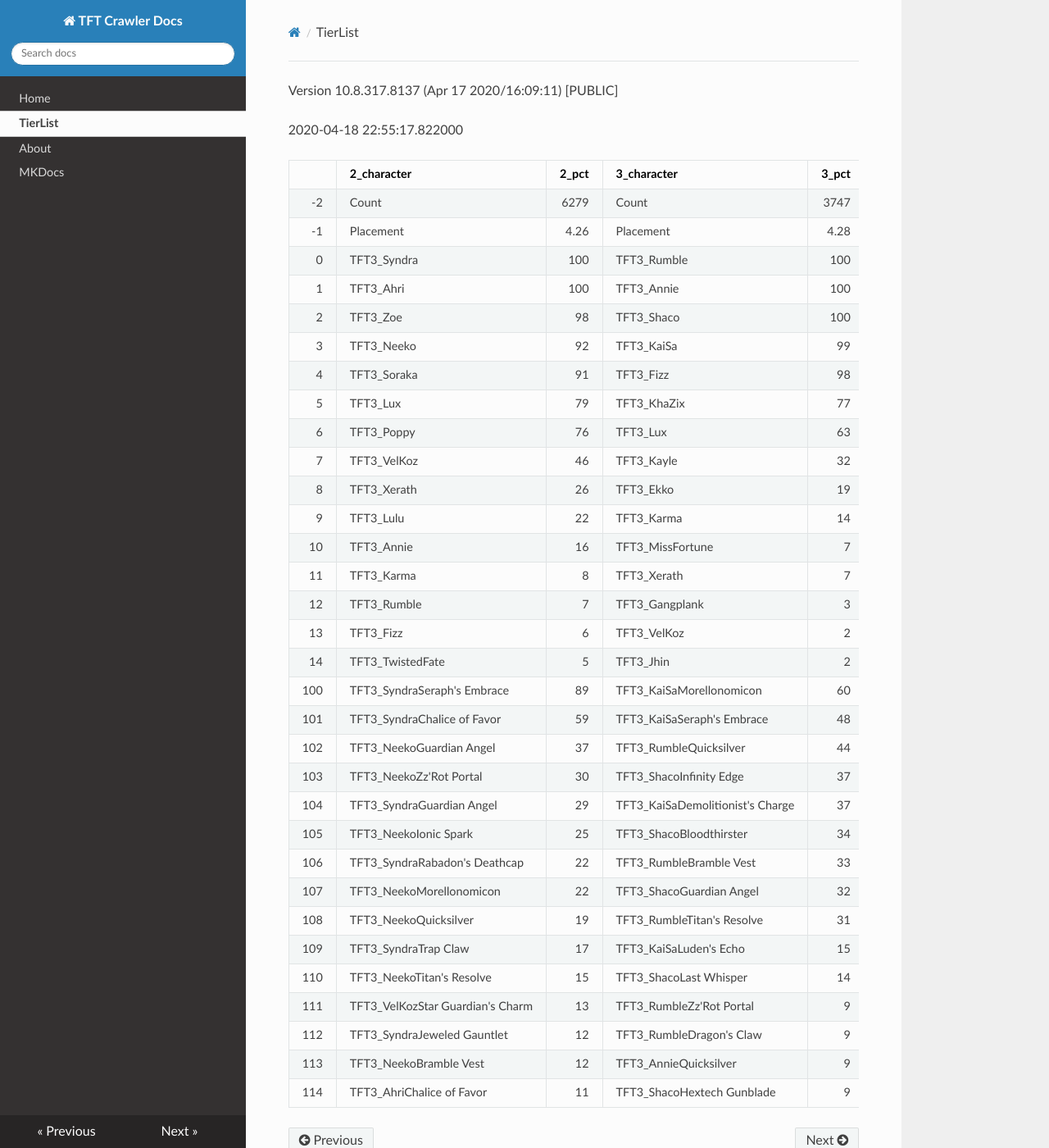
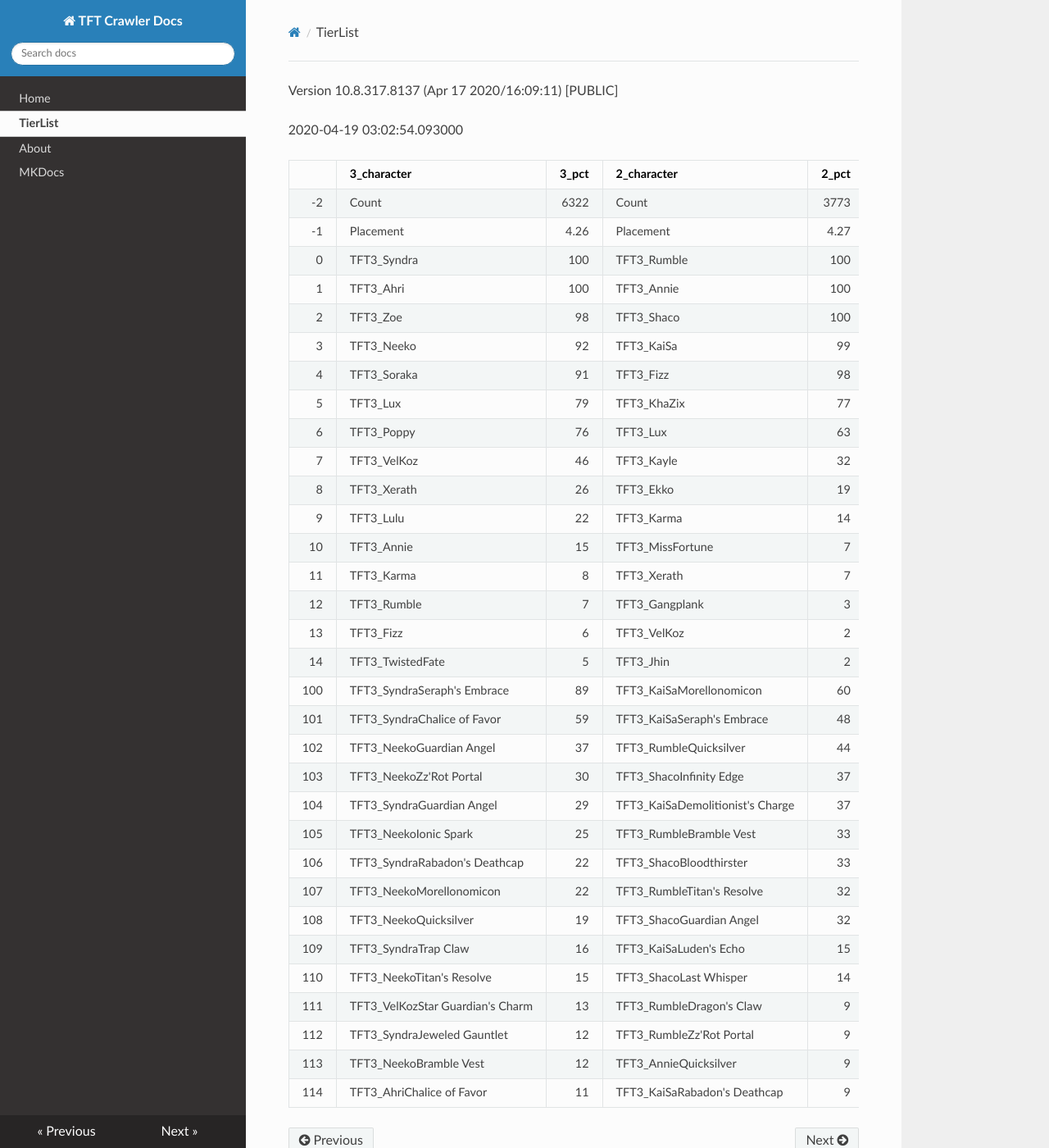
Before and after one commit to JamesYouL2/TFT-Crawler, an MkDocs documentation site: the page built from docs/tierlist.md, in a window 1280 px wide and 1400 px high. Shown: the whole window at 82% size. Built offline with MkDocs 1.6.1, drawn with Linux system fonts in a browser that asks for light colours; nearby versions of some CDN libraries.

Commit message:
Update tierlist.md

```diff
--- a/docs/tierlist.md
+++ b/docs/tierlist.md
@@ -1,38 +1,38 @@
 Version 10.8.317.8137 (Apr 17 2020/16:09:11) [PUBLIC] <Releases/10.8>
 
-2020-04-18 22:55:17.822000
+2020-04-19 03:02:54.093000
 
-|     | 2_character                      |   2_pct | 3_character                      |   3_pct | 4_character                        |   4_pct | 1_character                    |   1_pct | 5_character                      |    5_pct |
+|     | 3_character                      |   3_pct | 2_character                      |   2_pct | 4_character                        |   4_pct | 1_character                    |   1_pct | 5_character                      |    5_pct |
 |----:|:---------------------------------|--------:|:---------------------------------|--------:|:-----------------------------------|--------:|:-------------------------------|--------:|:---------------------------------|---------:|
-|  -2 | Count                            | 6279    | Count                            | 3747    | Count                              | 5351    | Count                          | 9108    | Count                            | 11544    |
-|  -1 | Placement                        |    4.26 | Placement                        |    4.28 | Placement                          |    4.44 | Placement                      |    4.52 | Placement                        |     4.62 |
-|   0 | TFT3_Syndra                      |  100    | TFT3_Rumble                      |  100    | TFT3_Blitzcrank                    |  100    | TFT3_Karma                     |   88    | TFT3_Irelia                      |    66    |
-|   1 | TFT3_Ahri                        |  100    | TFT3_Annie                       |  100    | TFT3_ChoGath                       |   99    | TFT3_Jhin                      |   80    | TFT3_Shen                        |    65    |
-|   2 | TFT3_Zoe                         |   98    | TFT3_Shaco                       |  100    | TFT3_Vi                            |   99    | TFT3_Ashe                      |   79    | TFT3_Kayle                       |    64    |
-|   3 | TFT3_Neeko                       |   92    | TFT3_KaiSa                       |   99    | TFT3_Malphite                      |   98    | TFT3_Mordekaiser               |   78    | TFT3_Thresh                      |    53    |
-|   4 | TFT3_Soraka                      |   91    | TFT3_Fizz                        |   98    | TFT3_Jinx                          |   83    | TFT3_Lux                       |   60    | TFT3_Vi                          |    49    |
-|   5 | TFT3_Lux                         |   79    | TFT3_KhaZix                      |   77    | TFT3_Ezreal                        |   82    | TFT3_Shaco                     |   57    | TFT3_MissFortune                 |    47    |
-|   6 | TFT3_Poppy                       |   76    | TFT3_Lux                         |   63    | TFT3_MissFortune                   |   67    | TFT3_Lulu                      |   56    | TFT3_Kassadin                    |    45    |
-|   7 | TFT3_VelKoz                      |   46    | TFT3_Kayle                       |   32    | TFT3_Graves                        |   57    | TFT3_JarvanIV                  |   48    | TFT3_Fiora                       |    45    |
-|   8 | TFT3_Xerath                      |   26    | TFT3_Ekko                        |   19    | TFT3_Lucian                        |   40    | TFT3_Xerath                    |   40    | TFT3_Lucian                      |    44    |
-|   9 | TFT3_Lulu                        |   22    | TFT3_Karma                       |   14    | TFT3_VelKoz                        |   17    | TFT3_WuKong                    |   28    | TFT3_Leona                       |    44    |
-|  10 | TFT3_Annie                       |   16    | TFT3_MissFortune                 |    7    | TFT3_KhaZix                        |   17    | TFT3_Jayce                     |   28    | TFT3_Ekko                        |    40    |
-|  11 | TFT3_Karma                       |    8    | TFT3_Xerath                      |    7    | TFT3_TwistedFate                   |   12    | TFT3_Kassadin                  |   23    | TFT3_Blitzcrank                  |    36    |
-|  12 | TFT3_Rumble                      |    7    | TFT3_Gangplank                   |    3    | TFT3_AurelionSol                   |   12    | TFT3_XinZhao                   |   17    | TFT3_Ezreal                      |    35    |
-|  13 | TFT3_Fizz                        |    6    | TFT3_VelKoz                      |    2    | TFT3_Kayle                         |    9    | TFT3_Rakan                     |   17    | TFT3_WuKong                      |    34    |
-|  14 | TFT3_TwistedFate                 |    5    | TFT3_Jhin                        |    2    | TFT3_Lulu                          |    6    | TFT3_Sona                      |   15    | TFT3_Xayah                       |    23    |
-| 100 | TFT3_SyndraSeraph's Embrace      |   89    | TFT3_KaiSaMorellonomicon         |   60    | TFT3_JinxGiant Slayer              |   60    | TFT3_ShacoGuardian Angel       |   36    | TFT3_IreliaInfinity Edge         |    41    |
-| 101 | TFT3_SyndraChalice of Favor      |   59    | TFT3_KaiSaSeraph's Embrace       |   48    | TFT3_JinxRed Buff                  |   51    | TFT3_JhinGuardian Angel        |   32    | TFT3_KayleGuinsoo's Rageblade    |    30    |
-| 102 | TFT3_NeekoGuardian Angel         |   37    | TFT3_RumbleQuicksilver           |   44    | TFT3_JinxGuardian Angel            |   31    | TFT3_JhinRunaan's Hurricane    |   31    | TFT3_LucianRed Buff              |    24    |
-| 103 | TFT3_NeekoZz'Rot Portal          |   30    | TFT3_ShacoInfinity Edge          |   37    | TFT3_MissFortuneSeraph's Embrace   |   18    | TFT3_ShacoBloodthirster        |   28    | TFT3_KayleGuardian Angel         |    23    |
-| 104 | TFT3_SyndraGuardian Angel        |   29    | TFT3_KaiSaDemolitionist's Charge |   37    | TFT3_ChoGathIonic Spark            |   17    | TFT3_JhinLast Whisper          |   28    | TFT3_IreliaLast Whisper          |    16    |
-| 105 | TFT3_NeekoIonic Spark            |   25    | TFT3_ShacoBloodthirster          |   34    | TFT3_JinxRunaan's Hurricane        |   14    | TFT3_JhinInfinity Edge         |   27    | TFT3_KayleRapid Firecannon       |    16    |
-| 106 | TFT3_SyndraRabadon's Deathcap    |   22    | TFT3_RumbleBramble Vest          |   33    | TFT3_VelKozSeraph's Embrace        |   14    | TFT3_JhinTrap Claw             |   14    | TFT3_IreliaGuardian Angel        |    16    |
-| 107 | TFT3_NeekoMorellonomicon         |   22    | TFT3_ShacoGuardian Angel         |   32    | TFT3_JinxTrap Claw                 |   13    | TFT3_ShacoInfinity Edge        |   13    | TFT3_MasterYiGuinsoo's Rageblade |    12    |
-| 108 | TFT3_NeekoQuicksilver            |   19    | TFT3_RumbleTitan's Resolve       |   31    | TFT3_BlitzcrankZephyr              |   12    | TFT3_MordekaiserMorellonomicon |   12    | TFT3_MasterYiQuicksilver         |    11    |
-| 109 | TFT3_SyndraTrap Claw             |   17    | TFT3_KaiSaLuden's Echo           |   15    | TFT3_ViIonic Spark                 |   12    | TFT3_XinZhaoBramble Vest       |   11    | TFT3_IreliaInfiltrator's Talons  |    11    |
-| 110 | TFT3_NeekoTitan's Resolve        |   15    | TFT3_ShacoLast Whisper           |   14    | TFT3_JinxLast Whisper              |   12    | TFT3_RakanSpear of Shojin      |   11    | TFT3_KayleHand Of Justice        |    10    |
-| 111 | TFT3_VelKozStar Guardian's Charm |   13    | TFT3_RumbleZz'Rot Portal         |    9    | TFT3_ChoGathMorellonomicon         |   12    | TFT3_XerathGuinsoo's Rageblade |   10    | TFT3_IreliaBloodthirster         |     8    |
-| 112 | TFT3_SyndraJeweled Gauntlet      |   12    | TFT3_RumbleDragon's Claw         |    9    | TFT3_MissFortuneQuicksilver        |   11    | TFT3_ShacoHextech Gunblade     |   10    | TFT3_IreliaSeraph's Embrace      |     8    |
-| 113 | TFT3_NeekoBramble Vest           |   12    | TFT3_AnnieQuicksilver            |    9    | TFT3_MissFortuneRabadon's Deathcap |   11    | TFT3_AsheDark Star's Heart     |    9    | TFT3_EkkoMorellonomicon          |     7    |
-| 114 | TFT3_AhriChalice of Favor        |   11    | TFT3_ShacoHextech Gunblade       |    9    | TFT3_LucianRed Buff                |   11    | TFT3_RakanMorellonomicon       |    9    | TFT3_ViIonic Spark               |     7    |
+|  -2 | Count                            | 6322    | Count                            | 3773    | Count                              | 5377    | Count                          | 7666    | Count                            | 11800    |
+|  -1 | Placement                        |    4.26 | Placement                        |    4.27 | Placement                          |    4.44 | Placement                      |    4.48 | Placement                        |     4.63 |
+|   0 | TFT3_Syndra                      |  100    | TFT3_Rumble                      |  100    | TFT3_Blitzcrank                    |  100    | TFT3_Mordekaiser               |   93    | TFT3_Irelia                      |    65    |
+|   1 | TFT3_Ahri                        |  100    | TFT3_Annie                       |  100    | TFT3_ChoGath                       |   99    | TFT3_Jhin                      |   93    | TFT3_Shen                        |    65    |
+|   2 | TFT3_Zoe                         |   98    | TFT3_Shaco                       |  100    | TFT3_Vi                            |   99    | TFT3_Karma                     |   93    | TFT3_Kayle                       |    64    |
+|   3 | TFT3_Neeko                       |   92    | TFT3_KaiSa                       |   99    | TFT3_Malphite                      |   98    | TFT3_Ashe                      |   88    | TFT3_Thresh                      |    53    |
+|   4 | TFT3_Soraka                      |   91    | TFT3_Fizz                        |   98    | TFT3_Jinx                          |   83    | TFT3_Lux                       |   71    | TFT3_Vi                          |    48    |
+|   5 | TFT3_Lux                         |   79    | TFT3_KhaZix                      |   77    | TFT3_Ezreal                        |   82    | TFT3_Shaco                     |   68    | TFT3_MissFortune                 |    47    |
+|   6 | TFT3_Poppy                       |   76    | TFT3_Lux                         |   63    | TFT3_MissFortune                   |   68    | TFT3_Lulu                      |   60    | TFT3_Kassadin                    |    45    |
+|   7 | TFT3_VelKoz                      |   46    | TFT3_Kayle                       |   32    | TFT3_Graves                        |   57    | TFT3_Xerath                    |   48    | TFT3_Fiora                       |    44    |
+|   8 | TFT3_Xerath                      |   26    | TFT3_Ekko                        |   19    | TFT3_Lucian                        |   41    | TFT3_JarvanIV                  |   40    | TFT3_Lucian                      |    44    |
+|   9 | TFT3_Lulu                        |   22    | TFT3_Karma                       |   14    | TFT3_VelKoz                        |   17    | TFT3_WuKong                    |   33    | TFT3_Leona                       |    43    |
+|  10 | TFT3_Annie                       |   15    | TFT3_MissFortune                 |    7    | TFT3_KhaZix                        |   17    | TFT3_Jayce                     |   33    | TFT3_Ekko                        |    39    |
+|  11 | TFT3_Karma                       |    8    | TFT3_Xerath                      |    7    | TFT3_TwistedFate                   |   12    | TFT3_Kassadin                  |   21    | TFT3_Blitzcrank                  |    36    |
+|  12 | TFT3_Rumble                      |    7    | TFT3_Gangplank                   |    3    | TFT3_AurelionSol                   |   12    | TFT3_Poppy                     |   17    | TFT3_Ezreal                      |    35    |
+|  13 | TFT3_Fizz                        |    6    | TFT3_VelKoz                      |    2    | TFT3_Kayle                         |    9    | TFT3_Leona                     |   10    | TFT3_WuKong                      |    34    |
+|  14 | TFT3_TwistedFate                 |    5    | TFT3_Jhin                        |    2    | TFT3_Lulu                          |    6    | TFT3_Thresh                    |   10    | TFT3_MasterYi                    |    23    |
+| 100 | TFT3_SyndraSeraph's Embrace      |   89    | TFT3_KaiSaMorellonomicon         |   60    | TFT3_JinxGiant Slayer              |   60    | TFT3_ShacoGuardian Angel       |   44    | TFT3_IreliaInfinity Edge         |    41    |
+| 101 | TFT3_SyndraChalice of Favor      |   59    | TFT3_KaiSaSeraph's Embrace       |   48    | TFT3_JinxRed Buff                  |   51    | TFT3_JhinGuardian Angel        |   37    | TFT3_KayleGuinsoo's Rageblade    |    30    |
+| 102 | TFT3_NeekoGuardian Angel         |   37    | TFT3_RumbleQuicksilver           |   44    | TFT3_JinxGuardian Angel            |   31    | TFT3_JhinRunaan's Hurricane    |   37    | TFT3_LucianRed Buff              |    23    |
+| 103 | TFT3_NeekoZz'Rot Portal          |   30    | TFT3_ShacoInfinity Edge          |   37    | TFT3_MissFortuneSeraph's Embrace   |   18    | TFT3_ShacoBloodthirster        |   34    | TFT3_KayleGuardian Angel         |    23    |
+| 104 | TFT3_SyndraGuardian Angel        |   29    | TFT3_KaiSaDemolitionist's Charge |   37    | TFT3_ChoGathIonic Spark            |   17    | TFT3_JhinLast Whisper          |   32    | TFT3_KayleRapid Firecannon       |    16    |
+| 105 | TFT3_NeekoIonic Spark            |   25    | TFT3_RumbleBramble Vest          |   33    | TFT3_JinxRunaan's Hurricane        |   14    | TFT3_JhinInfinity Edge         |   31    | TFT3_IreliaLast Whisper          |    16    |
+| 106 | TFT3_SyndraRabadon's Deathcap    |   22    | TFT3_ShacoBloodthirster          |   33    | TFT3_VelKozSeraph's Embrace        |   14    | TFT3_JhinTrap Claw             |   16    | TFT3_IreliaGuardian Angel        |    16    |
+| 107 | TFT3_NeekoMorellonomicon         |   22    | TFT3_RumbleTitan's Resolve       |   32    | TFT3_JinxTrap Claw                 |   13    | TFT3_ShacoInfinity Edge        |   16    | TFT3_MasterYiQuicksilver         |    12    |
+| 108 | TFT3_NeekoQuicksilver            |   19    | TFT3_ShacoGuardian Angel         |   32    | TFT3_BlitzcrankZephyr              |   12    | TFT3_MordekaiserMorellonomicon |   14    | TFT3_MasterYiGuinsoo's Rageblade |    12    |
+| 109 | TFT3_SyndraTrap Claw             |   16    | TFT3_KaiSaLuden's Echo           |   15    | TFT3_ViIonic Spark                 |   12    | TFT3_ShacoHextech Gunblade     |   11    | TFT3_IreliaInfiltrator's Talons  |    11    |
+| 110 | TFT3_NeekoTitan's Resolve        |   15    | TFT3_ShacoLast Whisper           |   14    | TFT3_JinxLast Whisper              |   12    | TFT3_XerathGuinsoo's Rageblade |   11    | TFT3_KayleHand Of Justice        |    10    |
+| 111 | TFT3_VelKozStar Guardian's Charm |   13    | TFT3_RumbleDragon's Claw         |    9    | TFT3_ChoGathMorellonomicon         |   12    | TFT3_AsheDark Star's Heart     |   11    | TFT3_IreliaBloodthirster         |     8    |
+| 112 | TFT3_SyndraJeweled Gauntlet      |   12    | TFT3_RumbleZz'Rot Portal         |    9    | TFT3_MissFortuneQuicksilver        |   11    | TFT3_MordekaiserIonic Spark    |   11    | TFT3_IreliaSeraph's Embrace      |     8    |
+| 113 | TFT3_NeekoBramble Vest           |   12    | TFT3_AnnieQuicksilver            |    9    | TFT3_LucianRed Buff                |   11    | TFT3_MordekaiserBramble Vest   |   10    | TFT3_EkkoMorellonomicon          |     7    |
+| 114 | TFT3_AhriChalice of Favor        |   11    | TFT3_KaiSaRabadon's Deathcap     |    9    | TFT3_MissFortuneRabadon's Deathcap |   11    | TFT3_MordekaiserRedemption     |    9    | TFT3_ViIonic Spark               |     7    |
```
